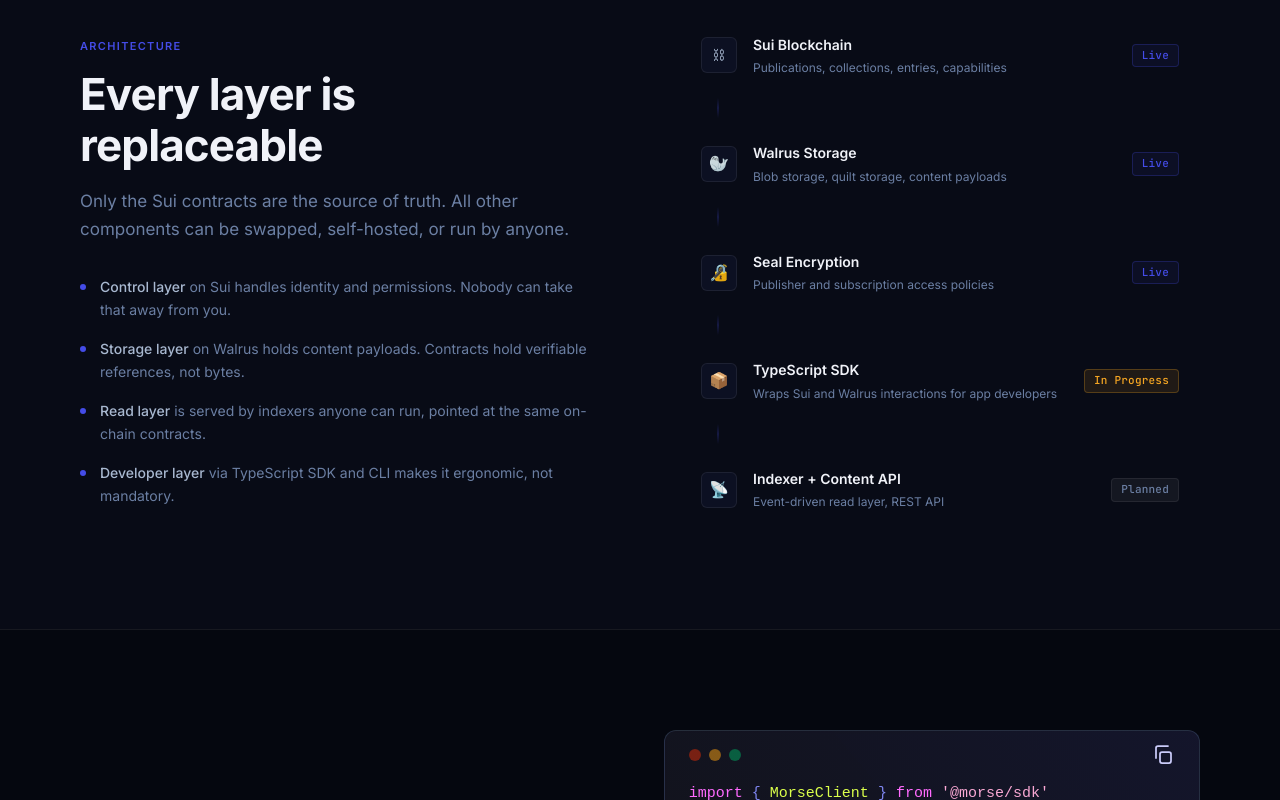
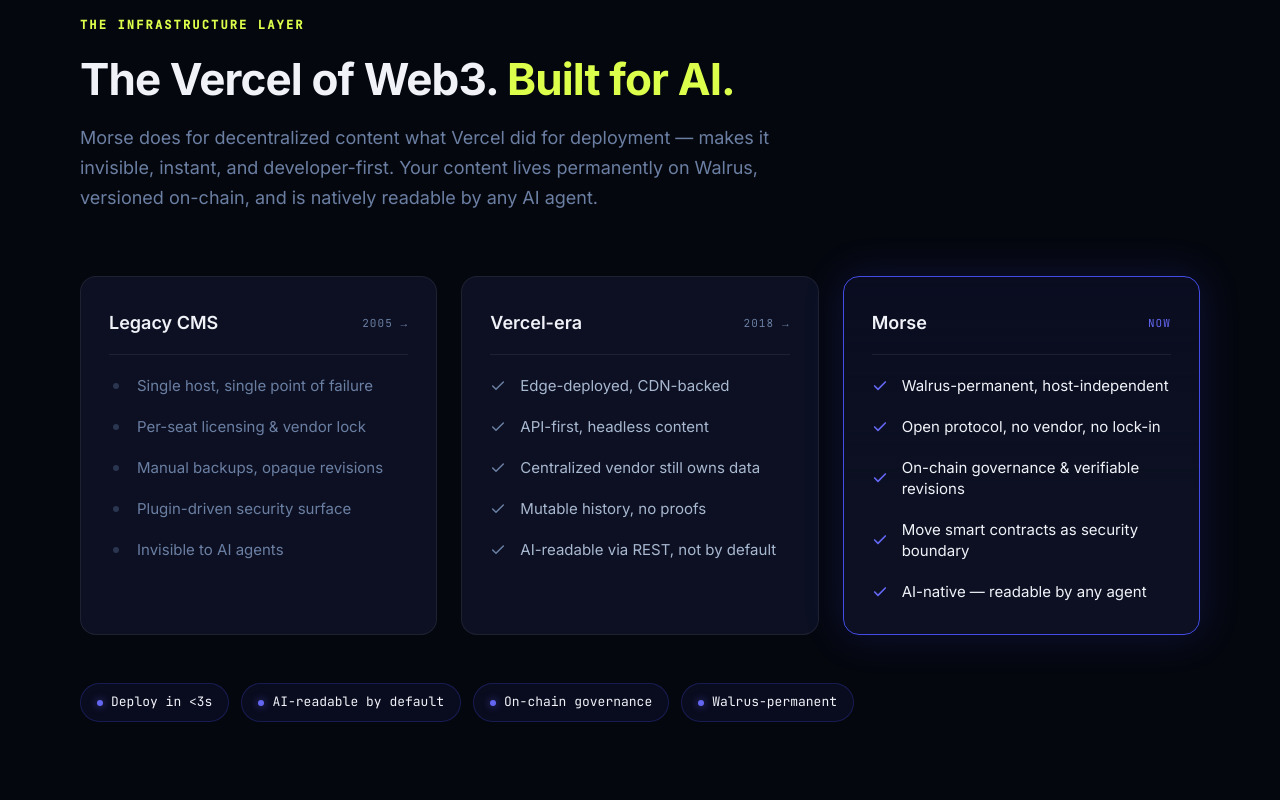
Before and after one commit to arcadiasystems/morse-landing, a React (Vite) app: page / in a window 1280 px wide. Shown: the part 3620-4420 px from the top of the page. Built offline with nearby package versions, Linux system fonts and the light colour scheme.

Commit message:
add InfraSection — Vercel-of-Web3 positioning
Eyebrow + 44px headline + comparison grid (Legacy CMS / Vercel-era /
Morse) with the Morse column highlighted via accent border + glow.
Below: monospace pill row of 4 differentiators. Wired into App between
Features and Architecture.

```diff
--- a/src/App.tsx
+++ b/src/App.tsx
@@ -3,6 +3,7 @@ import { Hero } from './components/Hero'
 import { LogoMarquee } from './components/LogoMarquee'
 import { HowItWorks } from './components/HowItWorks'
 import { Features } from './components/Features'
+import InfraSection from './components/InfraSection'
 import { Architecture } from './components/Architecture'
 import { CodeSection } from './components/CodeSection'
 import { WhyMorse } from './components/WhyMorse'
@@ -18,6 +19,7 @@ export default function App() {
         <LogoMarquee />
         <HowItWorks />
         <Features />
+        <InfraSection />
         <Architecture />
         <CodeSection />
         <WhyMorse />
--- /dev/null
+++ b/src/components/InfraSection.d.ts
@@ -0,0 +1,2 @@
+declare const InfraSection: () => JSX.Element
+export default InfraSection
--- /dev/null
+++ b/src/components/InfraSection.jsx
@@ -0,0 +1,277 @@
+import { useEffect } from 'react'
+
+const STYLE_ID = 'morse-infra-styles'
+
+const css = `
+.morse-infra {
+  background: #05070f;
+  padding: 100px 28px;
+  width: 100%;
+}
+.morse-infra__inner {
+  max-width: 1120px;
+  margin: 0 auto;
+}
+
+.morse-infra__eyebrow {
+  font-family: var(--mono);
+  color: var(--highlight);
+  font-size: 0.75rem;
+  font-weight: 600;
+  text-transform: uppercase;
+  letter-spacing: 0.18em;
+  margin-bottom: 1.25rem;
+}
+
+.morse-infra__h2 {
+  font-family: var(--font);
+  font-size: 44px;
+  line-height: 1.1;
+  font-weight: 700;
+  color: var(--text-bright);
+  letter-spacing: -0.02em;
+  margin-bottom: 1.25rem;
+  max-width: 820px;
+}
+.morse-infra__h2 .accent {
+  color: var(--highlight);
+}
+
+.morse-infra__sub {
+  font-size: 1.125rem;
+  line-height: 1.65;
+  color: var(--text-muted);
+  max-width: 720px;
+  margin-bottom: 4rem;
+}
+
+.morse-infra__grid {
+  display: grid;
+  grid-template-columns: repeat(3, 1fr);
+  gap: 1.5rem;
+  margin-bottom: 3rem;
+}
+
+.morse-infra__col {
+  background: var(--bg-card);
+  border: 1px solid var(--border);
+  border-radius: var(--r-lg);
+  padding: 2rem 1.75rem;
+  display: flex;
+  flex-direction: column;
+  gap: 1.25rem;
+  transition: transform 0.2s ease, border-color 0.2s ease;
+}
+.morse-infra__col--morse {
+  border-color: var(--accent);
+  box-shadow: var(--accent-glow);
+  background: linear-gradient(180deg, rgba(68, 76, 231, 0.08), var(--bg-card) 60%);
+}
+
+.morse-infra__col-head {
+  display: flex;
+  align-items: center;
+  justify-content: space-between;
+  padding-bottom: 1rem;
+  border-bottom: 1px solid var(--border);
+}
+.morse-infra__col-title {
+  font-family: var(--font);
+  font-size: 1.125rem;
+  font-weight: 600;
+  color: var(--text-bright);
+}
+.morse-infra__col-tag {
+  font-family: var(--mono);
+  font-size: 0.6875rem;
+  letter-spacing: 0.1em;
+  text-transform: uppercase;
+  color: var(--text-muted);
+}
+.morse-infra__col--morse .morse-infra__col-tag {
+  color: var(--accent-bright);
+}
+
+.morse-infra__row {
+  display: flex;
+  align-items: center;
+  gap: 0.875rem;
+  font-size: 0.9375rem;
+  color: var(--text);
+  line-height: 1.4;
+}
+.morse-infra__row svg {
+  flex-shrink: 0;
+}
+.morse-infra__row--muted { color: var(--text-muted); }
+.morse-infra__row--accent { color: var(--text-bright); }
+
+.morse-infra__pills {
+  display: flex;
+  flex-wrap: wrap;
+  gap: 0.75rem;
+  align-items: center;
+}
+.morse-infra__pill {
+  display: inline-flex;
+  align-items: center;
+  gap: 0.5rem;
+  padding: 0.5rem 1rem;
+  background: var(--accent-bg);
+  border: 1px solid var(--accent-border);
+  border-radius: 9999px;
+  font-family: var(--mono);
+  font-size: 0.8125rem;
+  color: var(--text-bright);
+  white-space: nowrap;
+}
+.morse-infra__pill .pill-dot {
+  width: 6px;
+  height: 6px;
+  border-radius: 9999px;
+  background: var(--accent-bright);
+  box-shadow: 0 0 8px rgba(99, 102, 241, 0.7);
+}
+
+@media (max-width: 900px) {
+  .morse-infra__grid { grid-template-columns: 1fr; }
+  .morse-infra__h2 { font-size: 34px; }
+}
+`
+
+function injectStyles() {
+  if (typeof document === 'undefined') return
+  if (document.getElementById(STYLE_ID)) return
+  const s = document.createElement('style')
+  s.id = STYLE_ID
+  s.textContent = css
+  document.head.appendChild(s)
+}
+
+const COLUMNS = [
+  {
+    title: 'Legacy CMS',
+    tag: '2005 →',
+    tone: 'muted',
+    rows: [
+      'Single host, single point of failure',
+      'Per-seat licensing & vendor lock',
+      'Manual backups, opaque revisions',
+      'Plugin-driven security surface',
+      'Invisible to AI agents',
+    ],
+  },
+  {
+    title: 'Vercel-era',
+    tag: '2018 →',
+    tone: 'default',
+    rows: [
+      'Edge-deployed, CDN-backed',
+      'API-first, headless content',
+      'Centralized vendor still owns data',
+      'Mutable history, no proofs',
+      'AI-readable via REST, not by default',
+    ],
+  },
+  {
+    title: 'Morse',
+    tag: 'NOW',
+    tone: 'accent',
+    rows: [
+      'Walrus-permanent, host-independent',
+      'Open protocol, no vendor, no lock-in',
+      'On-chain governance & verifiable revisions',
+      'Move smart contracts as security boundary',
+      'AI-native — readable by any agent',
+    ],
+  },
+]
+
+const PILLS = [
+  'Deploy in <3s',
+  'AI-readable by default',
+  'On-chain governance',
+  'Walrus-permanent',
+]
+
+const MutedDot = () => (
+  <svg width="14" height="14" viewBox="0 0 14 14" fill="none" aria-hidden="true">
+    <circle cx="7" cy="7" r="3" fill="var(--text-subtle)" />
+  </svg>
+)
+
+const NeutralCheck = () => (
+  <svg width="16" height="16" viewBox="0 0 24 24" fill="none" stroke="var(--text-muted)" strokeWidth="2.25" strokeLinecap="round" strokeLinejoin="round" aria-hidden="true">
+    <polyline points="20 6 9 17 4 12" />
+  </svg>
+)
+
+const AccentCheck = () => (
+  <svg width="16" height="16" viewBox="0 0 24 24" fill="none" stroke="var(--accent-bright)" strokeWidth="2.5" strokeLinecap="round" strokeLinejoin="round" aria-hidden="true">
+    <polyline points="20 6 9 17 4 12" />
+  </svg>
+)
+
+function rowIcon(tone) {
+  if (tone === 'accent') return <AccentCheck />
+  if (tone === 'muted')  return <MutedDot />
+  return <NeutralCheck />
+}
+
+export default function InfraSection() {
+  useEffect(() => { injectStyles() }, [])
+
+  return (
+    <section className="morse-infra">
+      <div className="morse-infra__inner">
+        <div className="morse-infra__eyebrow">The infrastructure layer</div>
+
+        <h2 className="morse-infra__h2">
+          The Vercel of Web3. <span className="accent">Built for AI.</span>
+        </h2>
+
+        <p className="morse-infra__sub">
+          Morse does for decentralized content what Vercel did for deployment —
+          makes it invisible, instant, and developer-first. Your content lives
+          permanently on Walrus, versioned on-chain, and is natively readable
+          by any AI agent.
+        </p>
+
+        <div className="morse-infra__grid">
+          {COLUMNS.map((col) => {
+            const isMorse = col.tone === 'accent'
+            return (
+              <div
+                key={col.title}
+                className={`morse-infra__col ${isMorse ? 'morse-infra__col--morse' : ''}`}
+              >
+                <div className="morse-infra__col-head">
+                  <div className="morse-infra__col-title">{col.title}</div>
+                  <div className="morse-infra__col-tag">{col.tag}</div>
+                </div>
+                {col.rows.map((row) => (
+                  <div
+                    key={row}
+                    className={`morse-infra__row ${isMorse ? 'morse-infra__row--accent' : col.tone === 'muted' ? 'morse-infra__row--muted' : ''}`}
+                  >
+                    {rowIcon(col.tone)}
+                    <span>{row}</span>
+                  </div>
+                ))}
+              </div>
+            )
+          })}
+        </div>
+
+        <div className="morse-infra__pills">
+          {PILLS.map((p) => (
+            <span key={p} className="morse-infra__pill">
+              <span className="pill-dot" />
+              {p}
+            </span>
+          ))}
+        </div>
+      </div>
+    </section>
+  )
+}
```
